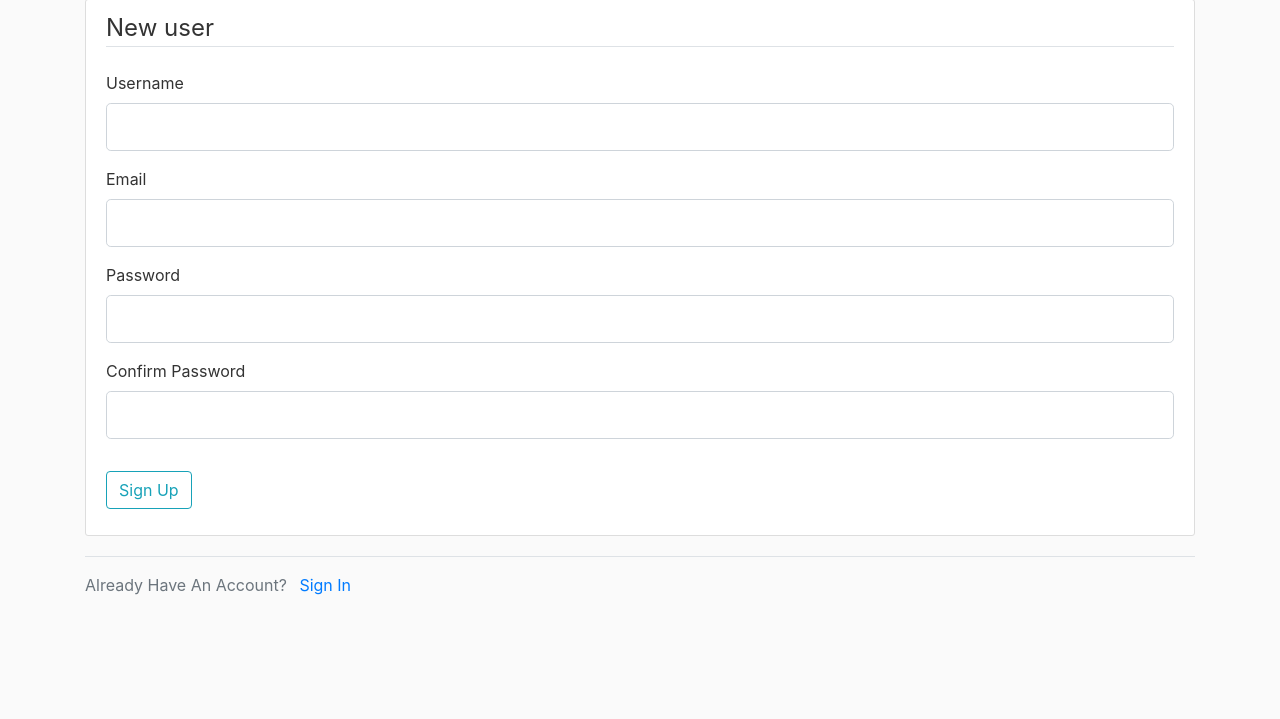
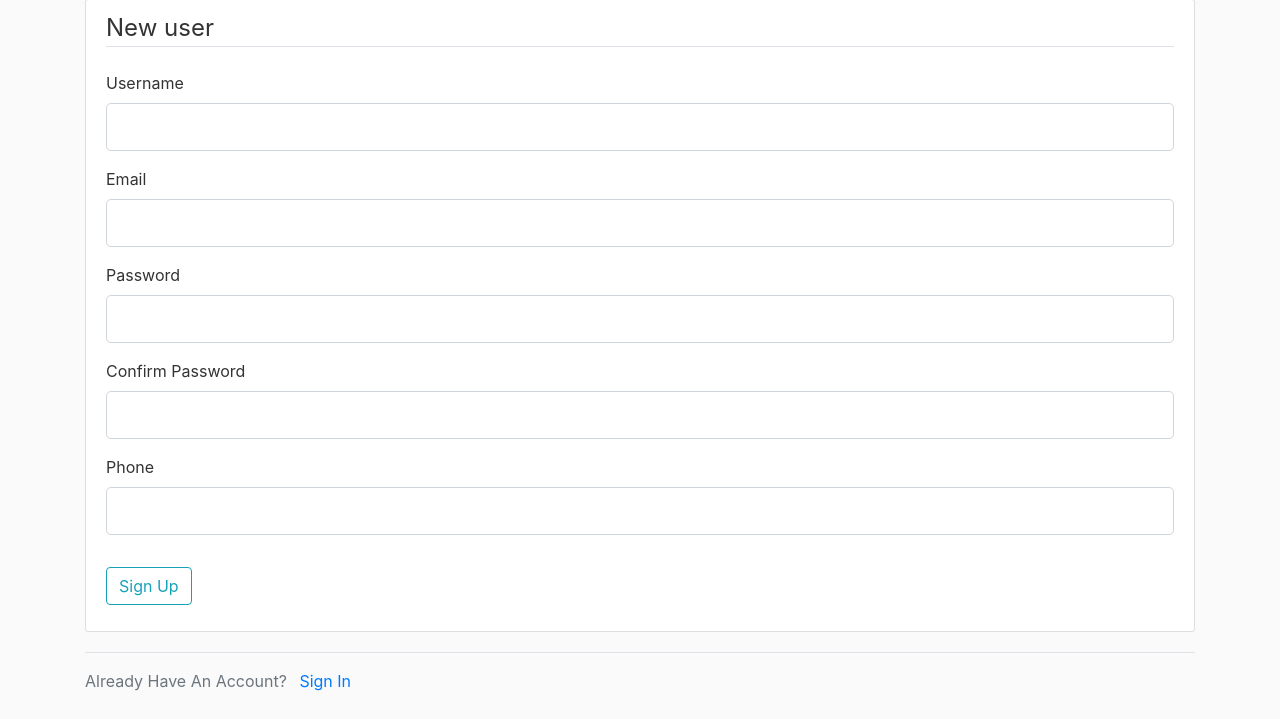
Before and after one commit to tnguyen606-cs/AI-ExpenseApp, a Flask app: page /register in a window 1280 px wide. Shown: the part 81-800 px from the top of the page. Run offline with Flask 2, Linux system fonts and the light colour scheme; some libraries are stand-ins or nearby versions.

Commit message:
Send SMS message with Twilio

```diff
--- a/app/Forms/form.py
+++ b/app/Forms/form.py
@@ -4,6 +4,7 @@ from flask_login import current_user
 from wtforms import StringField, PasswordField, SubmitField, BooleanField, SelectField, DateField, DecimalField
 from wtforms.validators import DataRequired, Length, Email, EqualTo, ValidationError, NumberRange
 from app.models import User
+import phonenumbers
 
 
 class RegistrationForm(FlaskForm):
@@ -13,6 +14,7 @@ class RegistrationForm(FlaskForm):
     password = PasswordField('Password', validators=[DataRequired()])
     confirm_password = PasswordField('Confirm Password', validators=[
                                      DataRequired(), EqualTo('password')])
+    phone = StringField('Phone', validators=[DataRequired()])
     submit = SubmitField('Sign Up')
 
     def validate_username(self, username):
@@ -26,6 +28,15 @@ class RegistrationForm(FlaskForm):
         if user:
             raise ValidationError(
                 'That email is taken. Please choose a different one.')
+
+    def validate_phone(self, phone):
+        try:
+            p = phonenumbers.parse(phone.data)
+            user = User.query.filter_by(phone=phone.data).first()
+            if not phonenumbers.is_valid_number(p) or user:
+                raise ValueError()
+        except (phonenumbers.phonenumberutil.NumberParseException, ValueError):
+            raise ValidationError('Invalid phone number. Please enter a correct phone number.')
 
 
 class LoginForm(FlaskForm):
@@ -45,6 +56,7 @@ class UpdateAccountForm(FlaskForm):
     new_password = PasswordField('New Password')
     confirm_password = PasswordField('Confirm Password', validators=[
                                      EqualTo('new_password')])
+    phone = StringField('Phone')
     picture = FileField('Update Profile Picture', validators=[
                         FileAllowed(['jpg', 'png'])])
     submit = SubmitField('Update')
@@ -63,10 +75,17 @@ class UpdateAccountForm(FlaskForm):
                 raise ValidationError(
                     'That email is taken. Please choose a different one.')
 
+    def validate_phone(self, phone):
+        try:
+            p = phonenumbers.parse(phone.data)
+            if not phonenumbers.is_valid_number(p):
+                raise ValueError()
+        except (phonenumbers.phonenumberutil.NumberParseException, ValueError):
+            raise ValidationError('Invalid phone number. Please enter a correct phone number.')
 
 class ExpenseForm(FlaskForm):
     title = StringField('Purpose:', validators=[DataRequired()])
-    amount = DecimalField('Amount (Dollards):', validators=[DataRequired(), NumberRange(min=0.5, max=10000)])
+    amount = DecimalField('Amount (Maximum 10,000 Dollards):', validators=[DataRequired(), NumberRange(min=0.5, max=10000)])
     date_spend = DateField('Date of Spend:', validators=[DataRequired()])
     category = SelectField('Category:', choices=["Food & Dining",
                                                  "Groceries", "Gas & Fuel", "Bills & Utilities", "Loan", "Shopping", "Transfer", "Other Spending"],
--- a/app/routes.py
+++ b/app/routes.py
@@ -1,14 +1,11 @@
 from flask import render_template, url_for, flash, redirect, request, abort
-from app import app, db, bcrypt
+from flask_login import login_user, current_user, logout_user, login_required
+from app import app, db, bcrypt, client
 from datetime import datetime
 from app.Forms.form import RegistrationForm, LoginForm, UpdateAccountForm, ExpenseForm
 from app.models import User, Expense
-from flask_login import login_user, current_user, logout_user, login_required
-import os
-import secrets
-from PIL import Image
+from app.Helpers.helpers import send_sms_to, save_picture
 import pyotp
-
 
 @app.route("/")
 def main():
@@ -31,15 +28,13 @@ def logout():
 
 @app.route("/register", methods=['GET', 'POST'])
 def register():
-    if current_user.is_authenticated:
-        return redirect(url_for('home'))
     form = RegistrationForm()
     if form.validate_on_submit():
         # fake password created from the password input
         hashed_pw = bcrypt.generate_password_hash(
             form.password.data).decode('utf-8')
         new_user = User(username=form.username.data,
-                        email=form.email.data, password=hashed_pw)
+                        email=form.email.data, password=hashed_pw, phone=form.phone.data)
         db.session.add(new_user)
         db.session.commit()
         # An alert function indicate the existing user
@@ -96,21 +91,6 @@ def login_2fa_form():
         return redirect(url_for("login_2fa"))
 
 
-def save_picture(form_picture):
-    random_hex = secrets.token_hex(8)
-    _, f_ext = os.path.splitext(form_picture.filename)
-    picture_fn = random_hex + f_ext
-    picture_path = os.path.join(
-        app.root_path, 'static/images', picture_fn)
-
-    output_size = (125, 125)
-    i = Image.open(form_picture)
-    i.thumbnail(output_size)
-    i.save(picture_path)
-
-    return picture_fn
-
-
 @app.route("/account", methods=['GET', 'POST'])
 @login_required
 def account():
@@ -126,12 +106,21 @@ def account():
             current_user.password = hashed_pw
         current_user.username = form.username.data
         current_user.email = form.email.data
+        current_user.phone = form.phone.data
         db.session.commit()
         flash('Your account has been updated!', 'success')
+        # Send account updated message via Twilio
+        # phone="+{}".format(form.phone.data)
+        message = client.messages.create(
+            to=send_sms_to(),
+            from_="+18776647341",
+            body="We noticed you just updated your account information!"
+        )
         return redirect(url_for('account'))
     elif request.method == 'GET':
         form.username.data = current_user.username
         form.email.data = current_user.email
+        form.phone.data = send_sms_to()
 
     # Get the path of the image saves in database
     image_file = url_for(
@@ -153,6 +142,11 @@ def new_expense():
         db.session.add(new_expense)
         db.session.commit()
         flash('Your new expense has been created!', 'success')
+        message = client.messages.create(
+            to=send_sms_to(),
+            from_="+18776647341",
+            body="We noticed you just added a new expense with an amount of {}!".format(new_expense.amount)
+        )
         return redirect(url_for('home'))
     elif request.method == 'GET':
         form.date_spend.data = today_date
@@ -160,6 +154,7 @@ def new_expense():
 
 
 @app.route("/expense/<int:expense_id>")
+@login_required
 def expense(expense_id):
     expense = Expense.query.get_or_404(expense_id)
     return render_template('expense.html', title=expense.title, expense=expense)
@@ -194,6 +189,11 @@ def expense_update(expense_id):
 @login_required
 def delete_expense(expense_id):
     expense = Expense.query.get_or_404(expense_id)
+    message = client.messages.create(
+            to=send_sms_to(),
+            from_="+18776647341",
+            body="We noticed you just deleted an expense with an amount of {}!".format(expense.amount)
+        )
     db.session.delete(expense)
     db.session.commit()
     flash('Your expense has been deleted!', 'success')
--- a/app/templates/expense.html
+++ b/app/templates/expense.html
@@ -37,7 +37,7 @@
           </button>
         </div>
         <div class="modal-body">
-            <p>Are you sure you want to delete this expense? This will remove this expense for ALL Transactions.</p>
+            <p>Are you sure you want to delete this expense? This will remove this expense from ALL Transactions.</p>
         </div>
         <div class="modal-footer">
           <button type="button" class="btn btn-secondary" data-dismiss="modal">Cancel</button>
--- a/app/templates/register.html
+++ b/app/templates/register.html
@@ -63,6 +63,20 @@
                         {{ form.confirm_password(class="form-control form-control-lg") }}
                     {% endif %}
                 </div>
+                <div class="form-group">
+                    {{ form.phone.label(class="form-control-label") }}
+                    <!-- {{ form.confirm_password(class="form-control form-control-lg") }} -->
+                    {% if form.phone.errors %}
+                        {{ form.phone(class="form-control form-control-lg is-invalid") }}
+                        <div class="invalid-feedback">
+                            {% for error in form.phone.errors %}
+                                <span style="color:red">{{ error }}</span>
+                            {% endfor %}
+                        </div>
+                    {% else %}
+                        {{ form.phone(class="form-control form-control-lg") }}
+                    {% endif %}
+                </div>
             </fieldset>
             <div class="form-group">
                 {{ form.submit(class="btn btn-outline-info") }}
```
Also changed, not shown: Documentation/Setup Process.md (+1 -0 lines), app/Helpers/helpers.py (added, +22 -0 lines), app/__init__.py (+6 -2 lines), app/models.py (+5 -3 lines), app/templates/account.html (+14 -0 lines), README.md, app/static/images/54b147f2e1c9f467.png (added), app/static/images/980c76b8223154fa.png (added), app/static/images/a7d950e43d1cc7ad.png (added), app/static/images/aaeff54e1f6caac5.png (added), instance/user_info.db.
